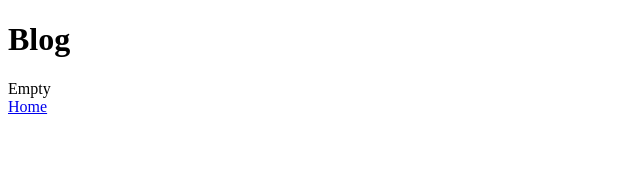
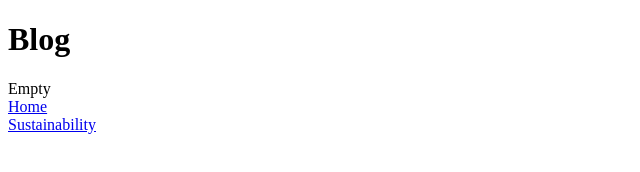
Before and after one commit to cblair120/rheif-website, a plain HTML site: page blog/index.html in a window 1280 px wide. Shown: the whole page, without its empty margins (0-640 px from the left). Drawn offline with Linux system fonts and the light colour scheme.

Commit message:
Update index.html

```diff
--- a/blog/index.html
+++ b/blog/index.html
@@ -3,7 +3,7 @@
 	<body>
 		<div>
 			<h1>Blog</h1>
-			<p>Empty<br><a href=https://rheif.org>Home</a></p>
+			<p>Empty<br><a href=https://rheif.org>Home</a><br><a href=/sustainability/>Sustainability</a></p>
 		</div>
 	</body>
 </html>
```
